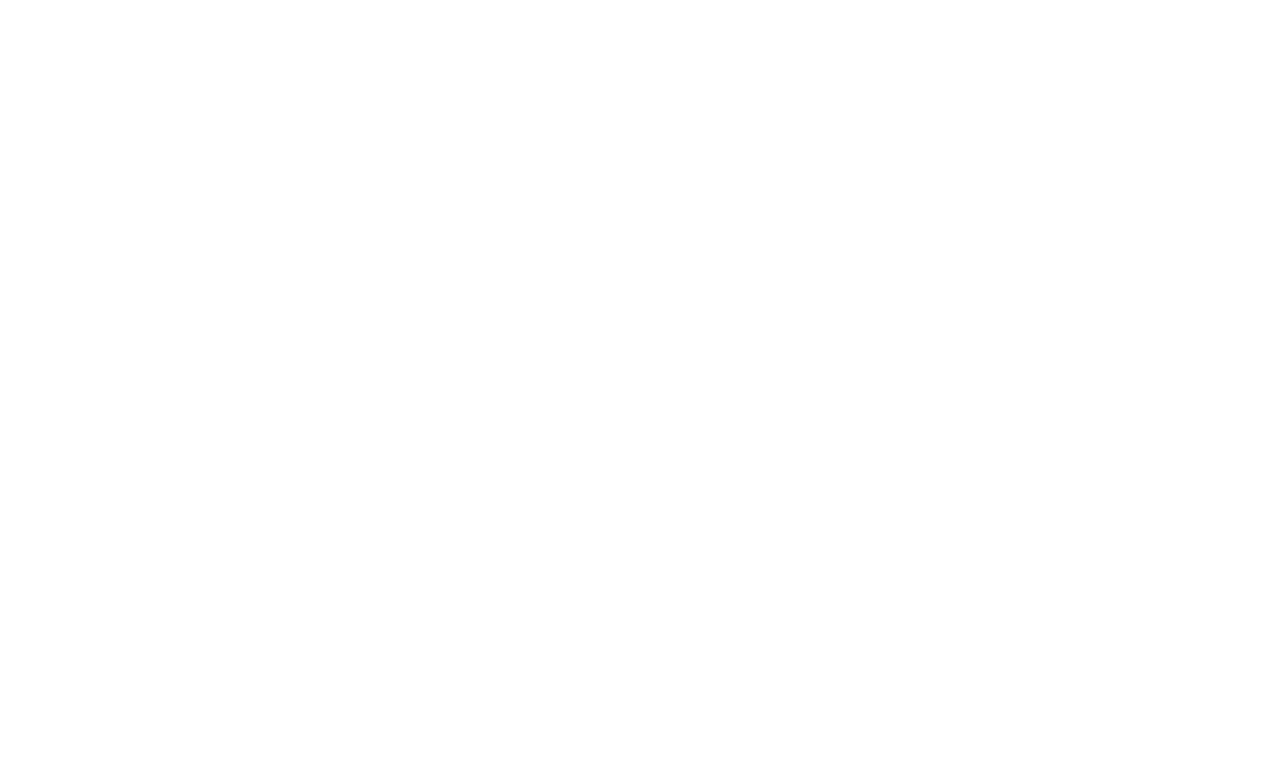
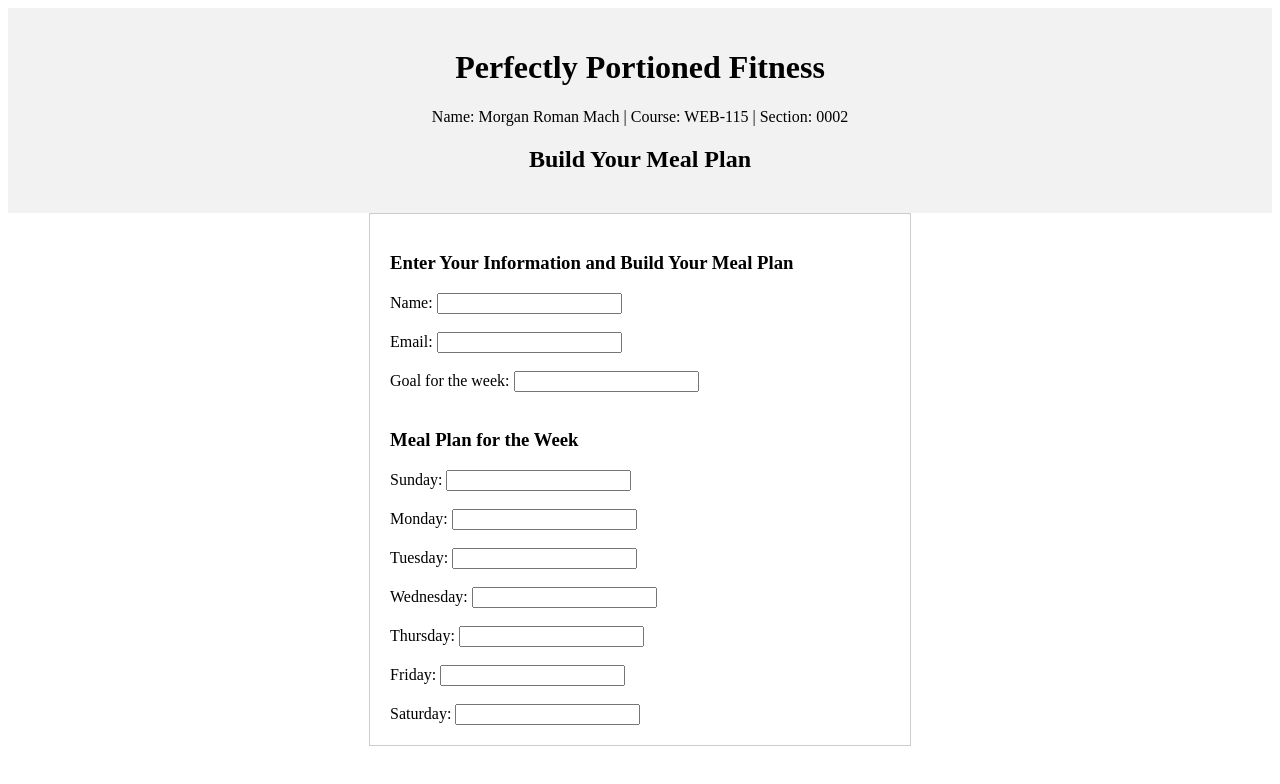
Before and after one commit to mormach/Web115PPFitness, a plain HTML site: page index.html in a window 1280 px wide. Drawn offline with Linux system fonts and the light colour scheme.

Commit message:
Added CSS, labels and inputs
Committing to main once more, because nothing is interacting yet and therefore nothing should break yet. Input boxes all seem to work, formatting looking nice. Name, Email, Goal, and week-long meal plan all implemented, need to add button to generate the meal plan and clear the form, javascript next. Email validation, open new window, get webpage input elements.

```diff
--- a/index.html
+++ b/index.html
@@ -10,12 +10,51 @@
   <body>
     <!--Banner goes here-->
     <div class="banner">
-      <!--Placeholder-->
+      <h1>Perfectly Portioned Fitness</h1>
+      <p>Name: Morgan Roman Mach | Course: WEB-115 | Section: 0002</p>
+      <h2>Build Your Meal Plan</h2>
     </div>
     <!--Meal plan form goes here-->
     <div class="meal-form">
+      <h3>Enter Your Information and Build Your Meal Plan</h3>
       <form id="MealPlanForm">
-        <!--placeholder-->
+        <label for="name">Name: </label>
+        <input type="text" id="name" name="name" required /><br /><br />
+
+        <label for="email">Email: </label>
+        <input type="email" id="email" name="email" required /><br /><br />
+
+        <label for="goal">Goal for the week: </label>
+        <input type="text" id="goal" name="goal" required /><br /><br />
+
+        <h3>Meal Plan for the Week</h3>
+
+        <label for="sunday">Sunday: </label>
+        <input type="text" id="sunday" name="sunday" required />
+        <br />
+        <br />
+        <label for="monday">Monday: </label>
+        <input type="text" id="monday" name="monday" required />
+        <br />
+        <br />
+        <label for="tuesday">Tuesday: </label>
+        <input type="text" id="tuesday" name="tuesday" required />
+        <br />
+        <br />
+        <label for="wednesday">Wednesday: </label>
+        <input type="text" id="wednesday" name="wednesday" required />
+        <br />
+        <br />
+        <label for="thursday">Thursday: </label>
+        <input type="text" id="thursday" name="thursday" required />
+        <br />
+        <br />
+        <label for="friday">Friday: </label>
+        <input type="text" id="friday" name="friday" required />
+        <br />
+        <br />
+        <label for="saturday">Saturday: </label>
+        <input type="text" id="saturday" name="saturday" required />
       </form>
     </div>
 
--- a/styles.css
+++ b/styles.css
@@ -0,0 +1,27 @@
+/* styles.css */
+.banner {
+    background-color: #f2f2f2;
+    padding: 20px;
+    text-align: center;
+}
+
+.meal-form {
+    max-width: 500px;
+    margin: 0 auto;
+    padding: 20px;
+    border: 1px solid #ccc;
+}
+
+button {
+    background-color: #4CAF50;
+    color: white;
+    padding: 10px 20px;
+    margin: 5px;
+    border: none;
+    cursor: pointer;
+    border-radius: 5px;
+}
+
+button:hover {
+    background-color: #45a049;
+}
```
